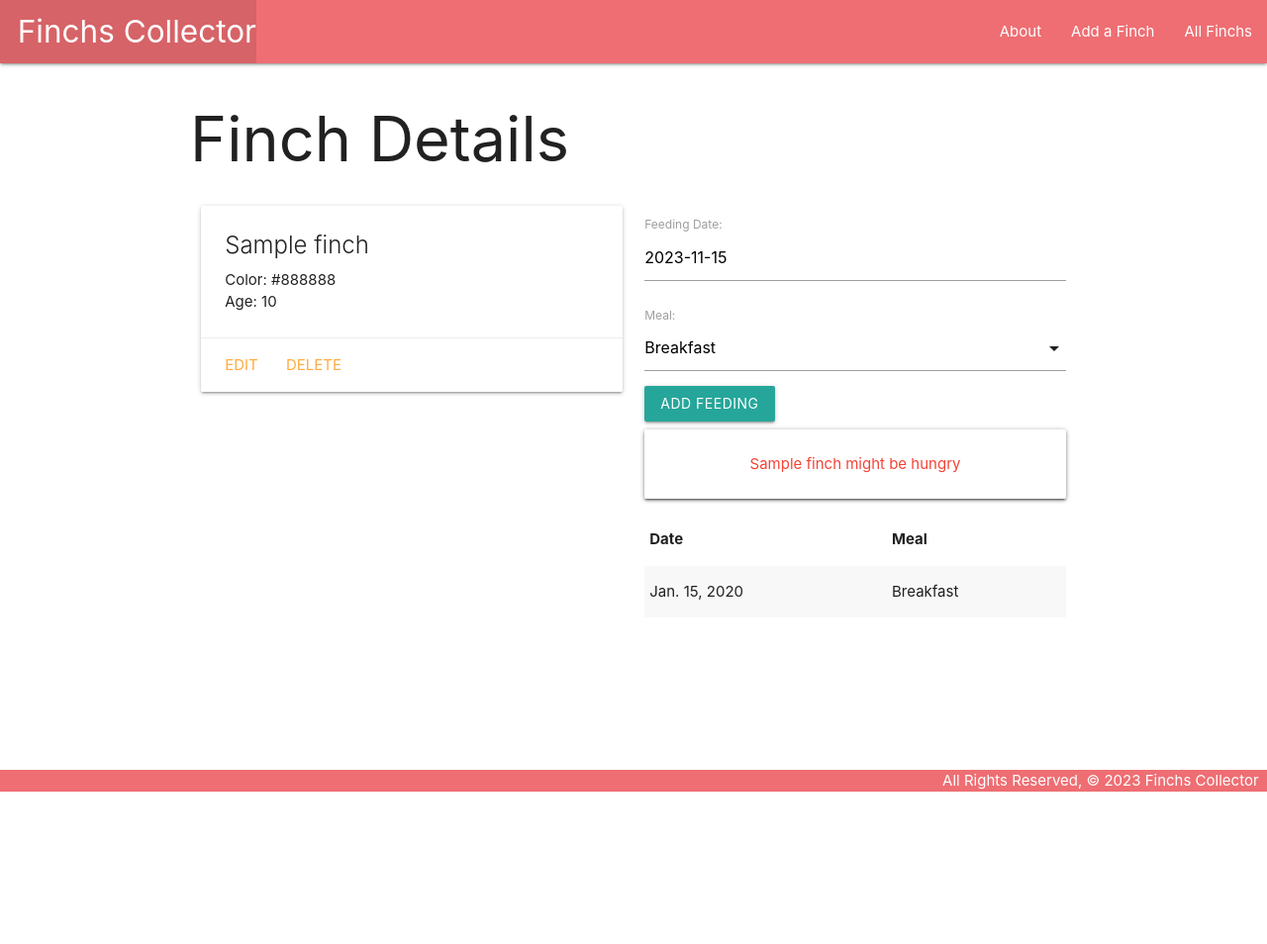
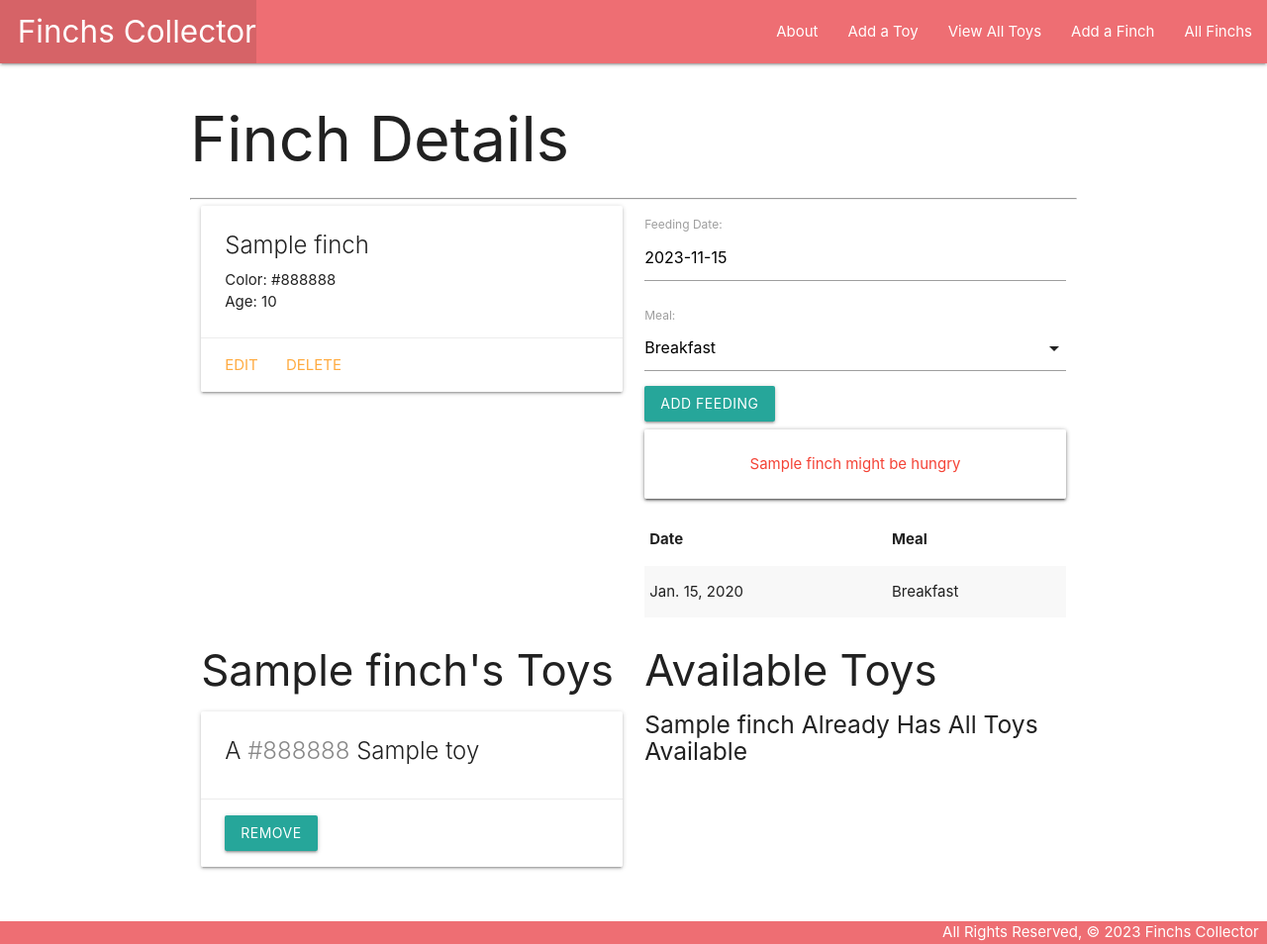
Before and after one commit to hebaarafat159/finchcollector, a Django app: page /finchs/1/ in a window 1280 px wide. Shown: the whole page at 99% size. Before the commit the page ends 800 px from the top, so only its background shows below. Run offline with Django 4.2, Linux system fonts and the light colour scheme; tables that the repository leaves empty hold one stand-in row (values such as "Sample post").

Commit message:
Finch Collector Lab - Part 5

```diff
--- a/main_app/admin.py
+++ b/main_app/admin.py
@@ -1,5 +1,6 @@
 from django.contrib import admin
-from .models import Finch,Feeding
+from .models import Finch,Feeding,Toy
 # Register your models here.
 admin.site.register(Finch)
 admin.site.register(Feeding)
+admin.site.register(Toy)
--- a/main_app/models.py
+++ b/main_app/models.py
@@ -9,11 +9,22 @@ MEALS = (
 )
 
 # Create your models here.
+class Toy(models.Model):
+  name = models.CharField(max_length=50)
+  color = models.CharField(max_length=20)
+
+  def __str__(self):
+    return self.name
+
+  def get_absolute_url(self):
+    return reverse('toys_detail', kwargs={'pk': self.id})
+
+# Create your models here.
 class Finch(models.Model):
     name = models.CharField(max_length=100)
     color = models.CharField(max_length=100)
     age = models.IntegerField()
-
+    toys = models.ManyToManyField(Toy)
     def __str__(self):
         return self.name
 
--- a/main_app/templates/base.html
+++ b/main_app/templates/base.html
@@ -20,6 +20,8 @@
         </ul>
         <ul class="right">
           <li><a href="{% url 'about' %}">About</a></li>
+          <li><a href="{% url 'toys_create' %}">Add a Toy</a></li>
+          <li><a href="{% url 'toys_index' %}">View All Toys</a></li>
           <li><a href="{% url 'finch_create' %}">Add a Finch</a></li>
           <li><a href="{% url 'index' %}">All Finchs</a></li>
         </ul>
--- a/main_app/templates/finchs/detail.html
+++ b/main_app/templates/finchs/detail.html
@@ -19,9 +19,7 @@
         </div>
       </div>
     </div>
-    <!-- New Markup Below -->
     <div class="col s6">
-      <!-- New Markup Below -->
       <form action="{% url 'add_feeding' finch.id %}" method="POST">
         {% csrf_token %}
         <!-- Render the inputs -->
@@ -52,7 +50,54 @@
         </tbody>
       </table>
     </div>
+
+    <hr />
+    <div class="row">
+      <div class="col s6">
+        <h3>{{ finch.name }}'s Toys</h3>
+        {% if finch.toys.count %}
+          {% for toy in finch.toys.all %}
+            <div class="card">
+              <div class="card-content">
+                <span class="card-title">A <span style="color: {{ toy.color }}">{{ toy.color }}</span> {{ toy.name }}</span>
+              </div>
+              <div class="card-action">
+                <form action="{% url 'remove_toy' finch.id toy.id %}" method="POST">
+                  {% csrf_token %}
+                  <button type="submit" class="btn">Remove</button>
+                </form>
+              </div>
+            </div>
+          {% endfor %}
+        {% else %}
+          <h5>No Toys 😿</h5>
+        {% endif %}
+      </div>
+      <!-- Available toys will come after this line -->
+      <!-- add new toy -->
+      <div class="col s6">
+        <h3>Available Toys</h3>
+        {% if toys.count %}
+          {% for toy in toys.all %}
+            <div class="card">
+              <div class="card-content">
+                <span class="card-title">A <span style="color: {{ toy.color }}">{{ toy.color }}</span> {{ toy.name }}</span>
+              </div>
+              <div class="card-action">
+                <form action="{% url 'assoc_toy' finch.id toy.id %}" method="POST">
+                  {% csrf_token %}
+                  <button type="submit" class="btn">Add</button>
+                </form>
+              </div>
+            </div>
+          {% endfor %}
+        {% else %}
+          <h5>{{ finch.name }} Already Has All Toys Available</h5>
+        {% endif %}
+      </div>
+    </div>
   </div>
+
   <script>
     const dateEl = document.getElementById('id_date')
     // M is Materialize's global variable
--- a/main_app/urls.py
+++ b/main_app/urls.py
@@ -10,4 +10,11 @@ urlpatterns = [
     path('finchs/<int:pk>/update/', views.FinchUpdate.as_view(), name='finchs_update'),
     path('finchs/<int:pk>/delete/', views.FinchDelete.as_view(), name='finchs_delete'),
     path('finchs/<int:finch_id>/add_feeding/', views.add_feeding, name='add_feeding'),
+    path('finchs/<int:finch_id>/assoc_toy/<int:toy_id>/', views.assoc_toy, name='assoc_toy'),
+    path('finchs/<int:finch_id>/remove_toy/<int:toy_id>/', views.remove_toy, name='remove_toy'),
+    path('toys/', views.ToyList.as_view(), name='toys_index'),
+    path('toys/<int:pk>/', views.ToyDetail.as_view(), name='toys_detail'),
+    path('toys/create/', views.ToyCreate.as_view(), name='toys_create'),
+    path('toys/<int:pk>/update/', views.ToyUpdate.as_view(), name='toys_update'),
+    path('toys/<int:pk>/delete/', views.ToyDelete.as_view(), name='toys_delete'),
 ]
--- a/main_app/views.py
+++ b/main_app/views.py
@@ -1,7 +1,7 @@
 from django.shortcuts import render, redirect
 from django.views.generic.edit import CreateView, UpdateView, DeleteView
-
-from .models import Finch
+from django.views.generic import ListView, DetailView
+from .models import Finch, Toy
 from .forms import FeedingForm
 # Create your views here.
 # finchs = [
@@ -23,8 +23,13 @@ def finchs_index(request):
 
 def finchs_detail(request, finch_id):
   finch = Finch.objects.get(id=finch_id)
+  id_list = finch.toys.all().values_list('id')
+  toys_finch_doesnt_have = Toy.objects.exclude(id__in=id_list)
+
   feeding_form = FeedingForm()
-  return render(request, 'finchs/detail.html', { 'finch':finch, 'feeding_form': feeding_form})
+  return render(request, 'finchs/detail.html',{
+    'finch':finch, 'feeding_form': feeding_form,'toys': toys_finch_doesnt_have
+    })
 
 def add_feeding(request, finch_id):
  # create a ModelForm instance using the data in request.POST
@@ -38,10 +43,20 @@ def add_feeding(request, finch_id):
     new_feeding.save()
   return redirect('detail', finch_id=finch_id)
 
+def assoc_toy(request, finch_id, toy_id):
+  # Note that you can pass a toy's id instead of the whole toy object
+  Finch.objects.get(id=finch_id).toys.add(toy_id)
+  return redirect('detail', finch_id=finch_id)
+
+def remove_toy(request, finch_id, toy_id):
+  # Note that you can pass a toy's id instead of the whole toy object
+  Finch.objects.get(id=finch_id).toys.remove(toy_id)
+  return redirect('detail', finch_id=finch_id)
+
 
 class FinchCreate(CreateView):
   model = Finch
-  fields = '__all__'
+  fields = ['name', 'color', 'age']
 
 class FinchUpdate(UpdateView):
   model = Finch
@@ -50,3 +65,22 @@ class FinchUpdate(UpdateView):
 class FinchDelete(DeleteView):
   model = Finch
   success_url = '/finchs'
+
+
+class ToyList(ListView):
+  model = Toy
+
+class ToyDetail(DetailView):
+  model = Toy
+
+class ToyCreate(CreateView):
+  model = Toy
+  fields = '__all__'
+
+class ToyUpdate(UpdateView):
+  model = Toy
+  fields = ['name', 'color']
+
+class ToyDelete(DeleteView):
+  model = Toy
+  success_url = '/toys'
```
Also changed, not shown: main_app/templates/main_app/toy_confirm_delete.html (added, +13 -0 lines), main_app/templates/main_app/toy_detail.html (added, +20 -0 lines), main_app/templates/main_app/toy_form.html (added, +19 -0 lines), main_app/templates/main_app/toy_list.html (added, +17 -0 lines), main_app/migrations/0003_toy_finch_toys.py (added), 1 other file.
